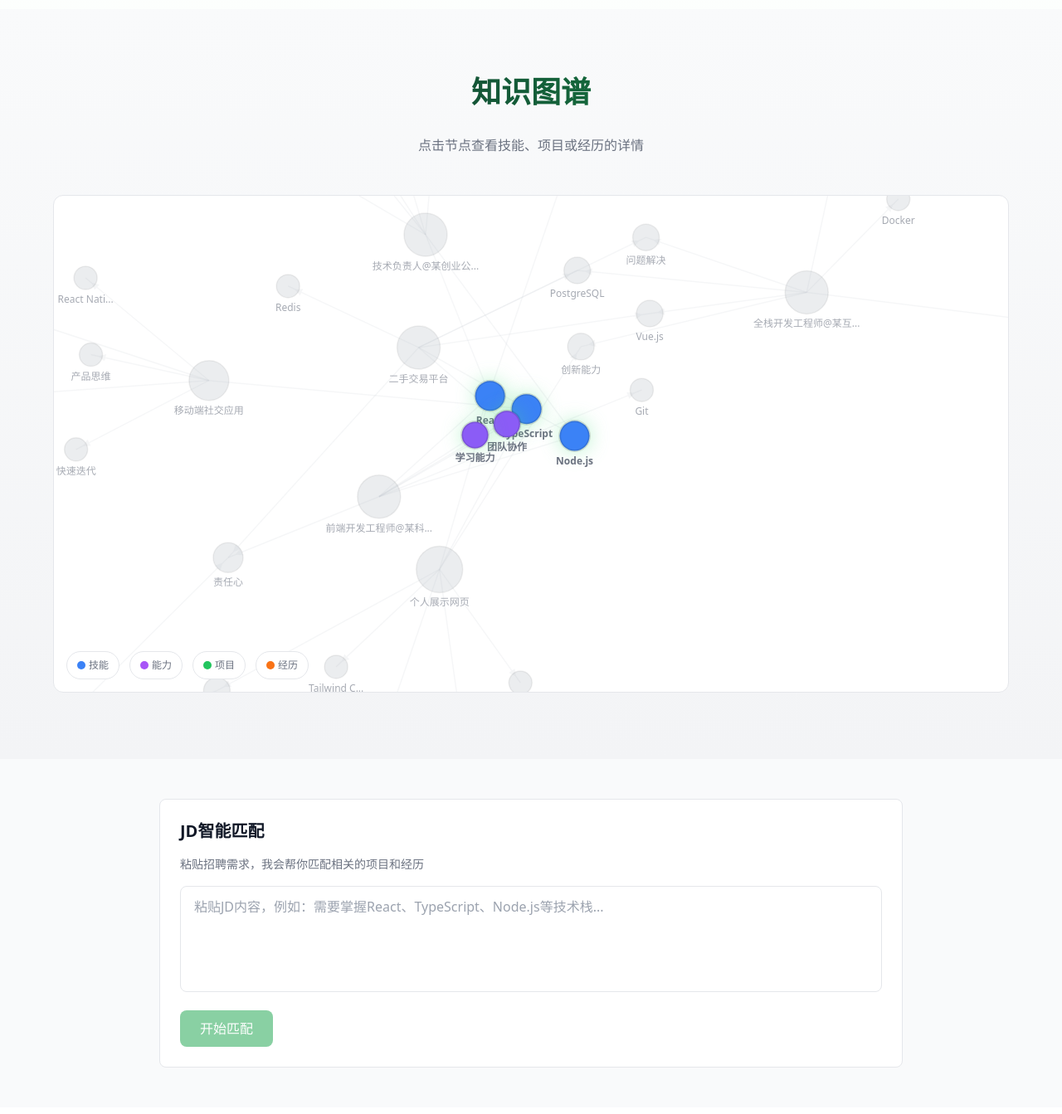
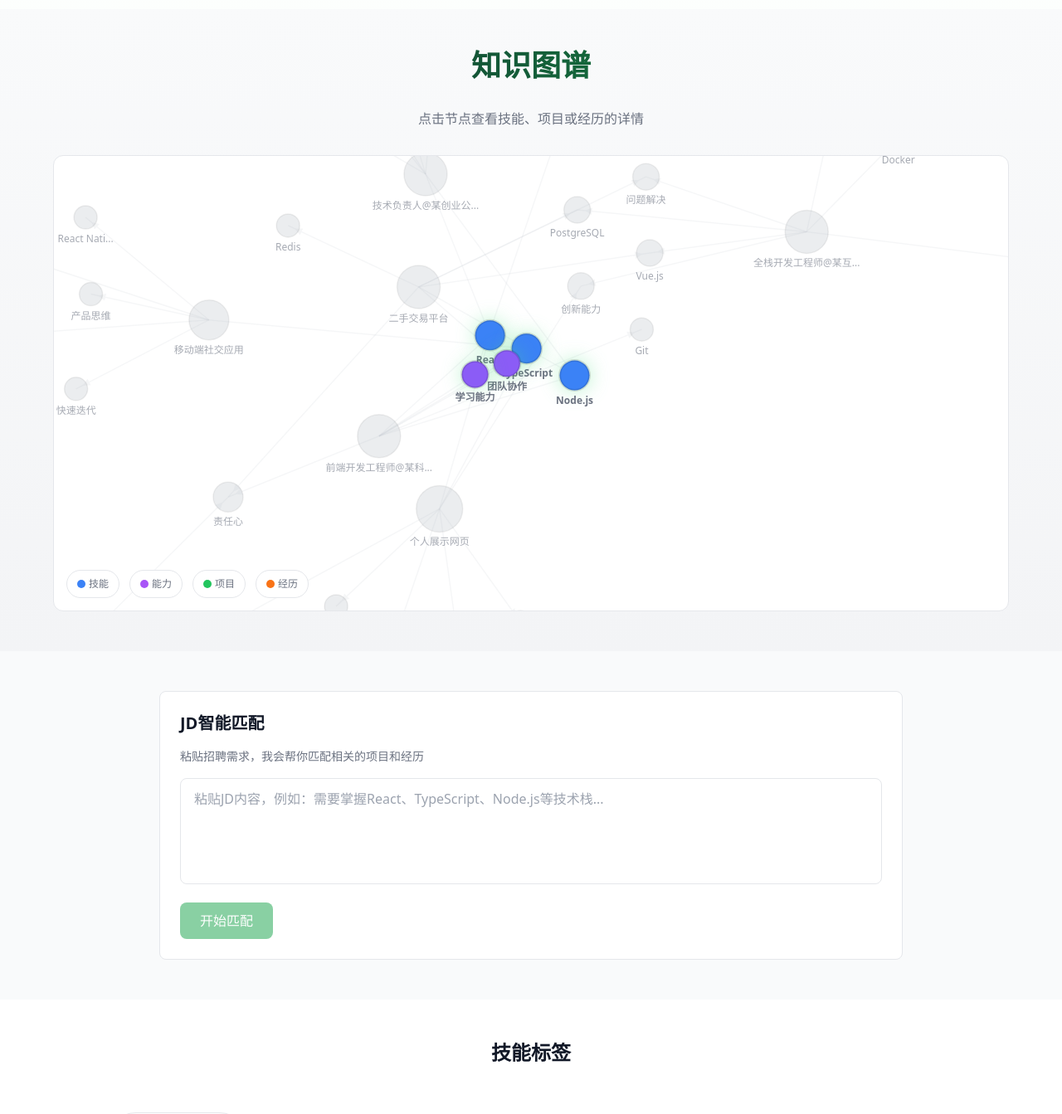
Before and after one commit to AsteriaAnna/self-introduction, a React (Vite) app: page / in a window 1280 px wide. Shown: the part 949-2292 px from the top of the page at 83% size. Built offline with nearby package versions, Linux system fonts and the light colour scheme.

Commit message:
fix: 响应式布局优化 - 修复页面显示问题

```diff
--- a/src/components/extensions/KnowledgeGraph/KnowledgeGraph.tsx
+++ b/src/components/extensions/KnowledgeGraph/KnowledgeGraph.tsx
@@ -13,9 +13,10 @@ interface TooltipData {
 interface KnowledgeGraphProps {
   isPreview?: boolean
   highlightedLabels?: string[]
+  height?: number
 }
 
-export function KnowledgeGraph({ isPreview = false, highlightedLabels = ['React', 'TypeScript', 'Node.js', '个人展示', '二手交易', '技术主管', '团队协作', '学习能力'] }: KnowledgeGraphProps) {
+export function KnowledgeGraph({ isPreview = false, highlightedLabels = ['React', 'TypeScript', 'Node.js', '个人展示', '二手交易', '技术主管', '团队协作', '学习能力'], height = 600 }: KnowledgeGraphProps) {
   const svgRef = useRef<SVGSVGElement>(null)
   const containerRef = useRef<HTMLDivElement>(null)
   const [tooltip, setTooltip] = useState<TooltipData>({ x: 0, y: 0, node: null })
@@ -329,7 +330,7 @@ export function KnowledgeGraph({ isPreview = false, highlightedLabels = ['React'
 
   return (
     <div className="relative w-full h-full">
-      <div ref={containerRef} className="w-full h-[600px] bg-white dark:bg-gray-900 rounded-xl border border-gray-200 dark:border-gray-800">
+      <div ref={containerRef} className="w-full bg-white dark:bg-gray-900 rounded-xl border border-gray-200 dark:border-gray-800" style={{ height: `${height}px` }}>
         <svg ref={svgRef} className="w-full h-full" />
       </div>
 
--- a/src/pages/Home.tsx
+++ b/src/pages/Home.tsx
@@ -42,12 +42,12 @@ function Section({ id, title, children, isLight = true }: {
   return (
     <section
       id={id}
-      className={`min-h-screen py-20 px-4 transition-all duration-1000 ${
+      className={`min-h-screen py-12 px-4 sm:px-6 lg:px-8 transition-all duration-1000 ${
         isVisible ? 'opacity-100 translate-y-0' : 'opacity-0 translate-y-10'
       } ${isLight ? 'bg-white dark:bg-gray-950' : 'bg-gray-50 dark:bg-gray-900'}`}
     >
       <div className="max-w-6xl mx-auto">
-        <h2 className="text-3xl font-bold mb-12 text-center">{title}</h2>
+        <h2 className="text-2xl sm:text-3xl font-bold mb-8 text-center">{title}</h2>
         {children}
       </div>
     </section>
@@ -56,6 +56,7 @@ function Section({ id, title, children, isLight = true }: {
 
 function GraphPreview() {
   const [isVisible, setIsVisible] = useState(false)
+  const [graphHeight, setGraphHeight] = useState(500)
 
   useEffect(() => {
     const observer = new IntersectionObserver(
@@ -79,24 +80,40 @@ function GraphPreview() {
     }
   }, [])
 
+  useEffect(() => {
+    const updateHeight = () => {
+      if (window.innerWidth < 640) {
+        setGraphHeight(400)
+      } else if (window.innerWidth < 1024) {
+        setGraphHeight(450)
+      } else {
+        setGraphHeight(550)
+      }
+    }
+
+    updateHeight()
+    window.addEventListener('resize', updateHeight)
+    return () => window.removeEventListener('resize', updateHeight)
+  }, [])
+
   return (
     <section
       id="graph-preview"
-      className={`relative min-h-screen py-20 px-4 bg-gradient-to-b from-gray-50 dark:from-gray-900 to-gray-100 dark:to-gray-950 transition-all duration-1000 ${
+      className={`relative py-12 px-4 sm:px-6 lg:px-8 bg-gradient-to-b from-gray-50 dark:from-gray-900 to-gray-100 dark:to-gray-950 transition-all duration-1000 ${
         isVisible ? 'opacity-100 translate-y-0' : 'opacity-0 translate-y-10'
       }`}
     >
       <StarField />
 
       <div className="relative z-10 max-w-6xl mx-auto">
-        <h2 className="text-4xl font-bold mb-8 text-center bg-gradient-to-r from-gray-900 dark:from-white to-green-600 dark:to-green-500 bg-clip-text text-transparent">
+        <h2 className="text-3xl sm:text-4xl font-bold mb-4 sm:mb-8 text-center bg-gradient-to-r from-gray-900 dark:from-white to-green-600 dark:to-green-500 bg-clip-text text-transparent">
           知识图谱
         </h2>
-        <p className="text-center text-gray-500 dark:text-gray-400 mb-12 max-w-2xl mx-auto">
+        <p className="text-center text-gray-500 dark:text-gray-400 mb-6 sm:mb-8 max-w-xl mx-auto text-sm sm:text-base">
           点击节点查看技能、项目或经历的详情
         </p>
 
-        <KnowledgeGraph />
+        <KnowledgeGraph height={graphHeight} />
       </div>
     </section>
   )
@@ -118,22 +135,22 @@ export default function Home() {
   }
 
   return (
-    <div className="min-h-screen bg-white dark:bg-gray-950 text-gray-900 dark:text-white">
+    <div className="min-h-screen bg-white dark:bg-gray-950 text-gray-900 dark:text-white overflow-x-hidden">
       <Navbar />
       <main>
         <Hero />
 
         <GraphPreview />
 
-        <section id="jdmatcher" className="py-12 px-4 bg-gray-50 dark:bg-gray-900 transition-all duration-1000">
+        <section id="jdmatcher" className="py-8 sm:py-12 px-4 sm:px-6 lg:px-8 bg-gray-50 dark:bg-gray-900 transition-all duration-1000">
           <div className="max-w-4xl mx-auto">
             <JDMatcher />
           </div>
         </section>
 
-        <section id="keywords" className="py-12 px-4 bg-white dark:bg-gray-950 transition-all duration-1000">
+        <section id="keywords" className="py-8 sm:py-12 px-4 sm:px-6 lg:px-8 bg-white dark:bg-gray-950 transition-all duration-1000">
           <div className="max-w-6xl mx-auto">
-            <h2 className="text-2xl font-bold mb-6 text-center">技能标签</h2>
+            <h2 className="text-xl sm:text-2xl font-bold mb-4 sm:mb-6 text-center">技能标签</h2>
             <KeywordsCloud
               selectedKeywords={selectedKeywords}
               onKeywordClick={handleKeywordClick}
@@ -142,12 +159,12 @@ export default function Home() {
         </section>
 
         {selectedKeywords.length > 0 && (
-          <div className="fixed bottom-8 right-8 z-40">
+          <div className="fixed bottom-4 sm:bottom-8 right-4 sm:right-8 z-40">
             <button
               onClick={clearAllFilters}
-              className="px-6 py-3 bg-green-600 text-white rounded-full shadow-xl hover:bg-green-700 transition-all duration-300 flex items-center gap-2 font-medium"
+              className="px-4 sm:px-6 py-2 sm:py-3 bg-green-600 text-white rounded-full shadow-xl hover:bg-green-700 transition-all duration-300 flex items-center gap-2 font-medium text-sm sm:text-base"
             >
-              <svg className="w-5 h-5" fill="none" stroke="currentColor" viewBox="0 0 24 24">
+              <svg className="w-4 h-4 sm:w-5 sm:h-5" fill="none" stroke="currentColor" viewBox="0 0 24 24">
                 <path strokeLinecap="round" strokeLinejoin="round" strokeWidth={2} d="M6 18L18 6M6 6l12 12" />
               </svg>
               清除筛选 ({selectedKeywords.length})
@@ -164,7 +181,7 @@ export default function Home() {
         </Section>
 
         <Section id="contact" title="联系我" isLight={false}>
-          <p className="text-gray-500 dark:text-gray-400 text-center">
+          <p className="text-gray-500 dark:text-gray-400 text-center text-sm sm:text-base">
             联系方式已在首页展示
           </p>
         </Section>
--- a/src/styles/index.css
+++ b/src/styles/index.css
@@ -14,8 +14,24 @@
   --accent-color: #60a5fa;
 }
 
+* {
+  margin: 0;
+  padding: 0;
+  box-sizing: border-box;
+}
+
+html {
+  overflow-x: hidden;
+  scroll-behavior: smooth;
+}
+
 body {
   background-color: var(--bg-primary);
   color: var(--text-primary);
   transition: background-color 0.3s ease, color 0.3s ease;
+  min-height: 100vh;
 }
+
+#root {
+  min-height: 100vh;
+}
```
